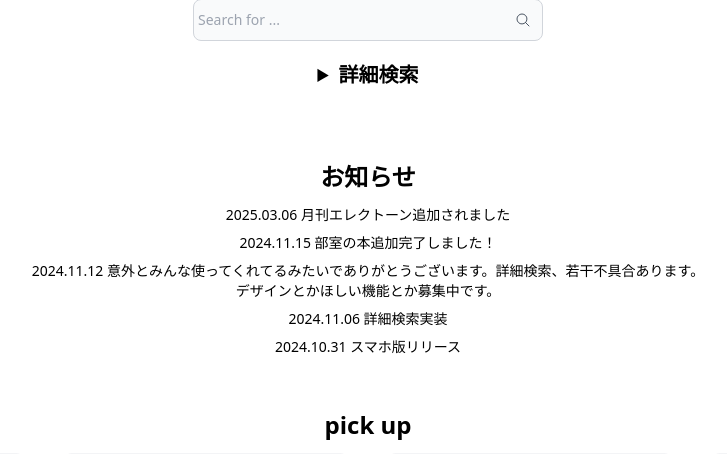
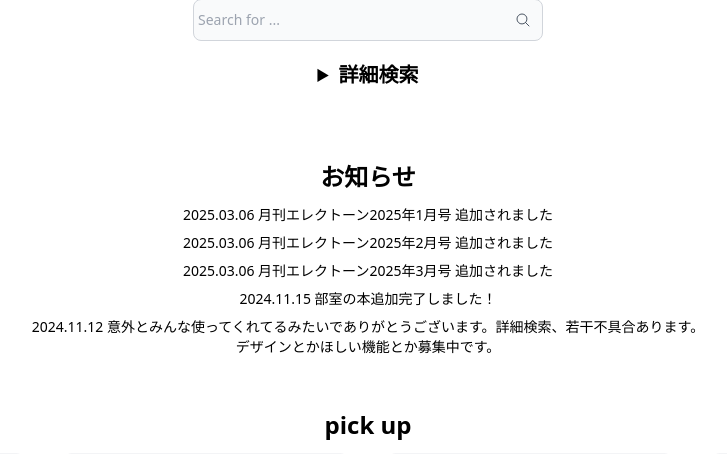
Before and after one commit to yufoxda/scoremanager5, a Flask app: page / in a window 1280 px wide. Shown: the part 431-885 px from the top of the page, without its empty margins (272-999 px from the left). Run offline with Flask 3, Linux system fonts and the light colour scheme.

Commit message:
show notice from json

```diff
--- a/App/Rootes/rootes.py
+++ b/App/Rootes/rootes.py
@@ -3,14 +3,16 @@ from App.app_init_ import Book, Song,Artist,Lyricist,SongWriter,Arranger
 from flask import render_template, request
 from flask_sqlalchemy import pagination
 from sqlalchemy.orm import contains_eager
-import random
+import random,json
 
 @app.route("/")
 def home():
+  json_open = open('Src/Static/notice.json', 'r',encoding="utf-8")
+  notice_data = json.load(json_open)
   num = db.session.query(Book).count()
   random_ids = random.sample(range(1, num), 4)
   picup = db.session.query(Book).filter(Book.id.in_(random_ids)).all()
-  return render_template('Pages/home.html',picup = picup)
+  return render_template('Pages/home.html',picup = picup,notice_data = notice_data)
 
 
 @app.route("/searchbook",methods = ["GET"])
--- /dev/null
+++ b/Src/Static/notice.json
@@ -0,0 +1,17 @@
+[
+    {
+        "date": "2025.03.06",
+        "content": "月刊エレクトーン2025年1月号",
+        "end_txt": "追加されました"
+    },
+    {
+        "date": "2025.03.06",
+        "content": "月刊エレクトーン2025年2月号",
+        "end_txt": "追加されました"
+    },
+    {
+        "date": "2025.03.06",
+        "content": "月刊エレクトーン2025年3月号",
+        "end_txt": "追加されました"
+    }
+]
--- a/Src/Templates/Compornents/footer.html
+++ b/Src/Templates/Compornents/footer.html
@@ -5,5 +5,6 @@
         <img src="{{ url_for('static', filename='file.png') }}" alt="Image" class="h-6 align-middle">
     </div>
     <p class="mb-3">last update 2025.03.09</p>
-    <p>developed by Horisan -24gen</p>
+    <p>developed by Horisan 24gen</p>
 </div>
+ac
--- a/Src/Templates/Compornents/notice.html
+++ b/Src/Templates/Compornents/notice.html
@@ -27,9 +27,9 @@
             </tr>
         </tbody>
     </table> #}
-    <p>2025.03.06&nbsp;月刊エレクトーン追加されました</p>
+    {% for notice in notice_data %}
+        <p>{{ notice.date }}&nbsp;{{notice.content}}&nbsp;{{notice.end_txt}}</p>
+    {% endfor %}
     <p>2024.11.15&nbsp;部室の本追加完了しました！</p>
     <p class="break-keep">2024.11.12&nbsp;意外とみんな使ってくれてるみたいで<wbr>ありがとうございます。詳細検索、若干不具合あります。<br>デザインとかほしい機能とか募集中です。</p>
-    <p>2024.11.06&nbsp;詳細検索実装</p>
-    <p>2024.10.31&nbsp;スマホ版リリース</p>
 </div>
```
